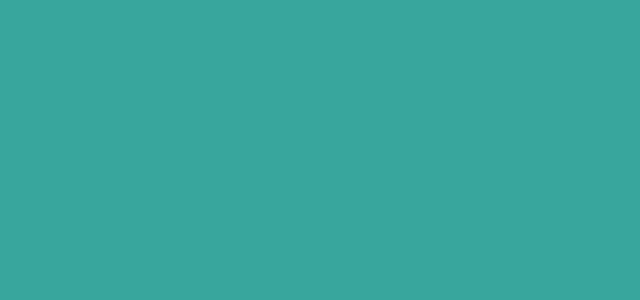
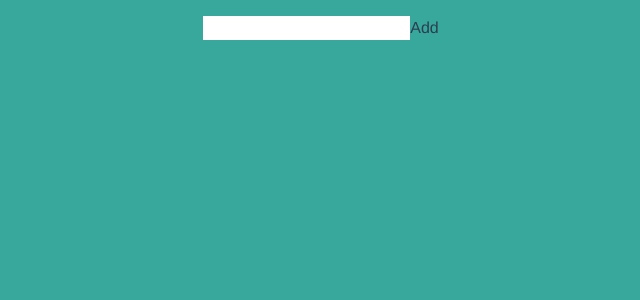
Before and after one commit to jwavangestel/nieuwepoging, a Vue app: page / in a window 1280 px wide. Shown: the top 300 px of the page, without its empty margins (319-959 px from the left). Built offline with nearby package versions, Linux system fonts and the light colour scheme.

Commit message:
zijsprong todo

```diff
--- a/src/main.js
+++ b/src/main.js
@@ -5,6 +5,7 @@ import App from './App.vue'
 import router from './router'
 import { createPinia } from 'pinia'
 
+
 const app = createApp(App)
 
 app.use(router)
--- a/src/stores/counter.js
+++ /dev/null
@@ -1,2 +0,0 @@
-import { ref, computed } from 'vue'
-import { defineStore } from 'pinia'
--- /dev/null
+++ b/src/stores/todoList.js
@@ -0,0 +1,16 @@
+import { ref, computed } from 'vue'
+import { defineStore } from 'pinia'
+//import defaultBoard from './default-board'
+
+export const useTodoListStore = defineStore('todoList', {
+    state: () => ({
+        todoList: [],
+        id: 0
+    }),
+    actions: {
+        addTodo(item) {
+            this.todoList.push({ item, id: this.id++, completed: false} )
+        }
+
+    }
+})
--- a/src/views/Board.vue
+++ b/src/views/Board.vue
@@ -1,12 +1,29 @@
 <template>
     <div class="board">
+      <form @submit.prevent="addItemAndClear(todo)">
+
+        <input v-model="todo" type="text" />
+        <button>Add</button>
+      </form>
     </div>
 </template>
 
-<script>
-    export default {
+<script setup>
+import { ref } from 'vue';
+import { useTodoListStore } from '@/stores/todoList'
 
-    }
+const todo = ref('')
+
+const store = useTodoListStore()
+
+function addItemAndClear(item) {
+  if (item.lenght === 0) {
+    return
+  }
+  store.addTodo(item)
+  todo.value = ''
+}
+
 </script>
 
 <style scoped>
```
Also changed, not shown: ed129aaa-e33a-4d5c-b40f-46f587b69904.JPG (added).
